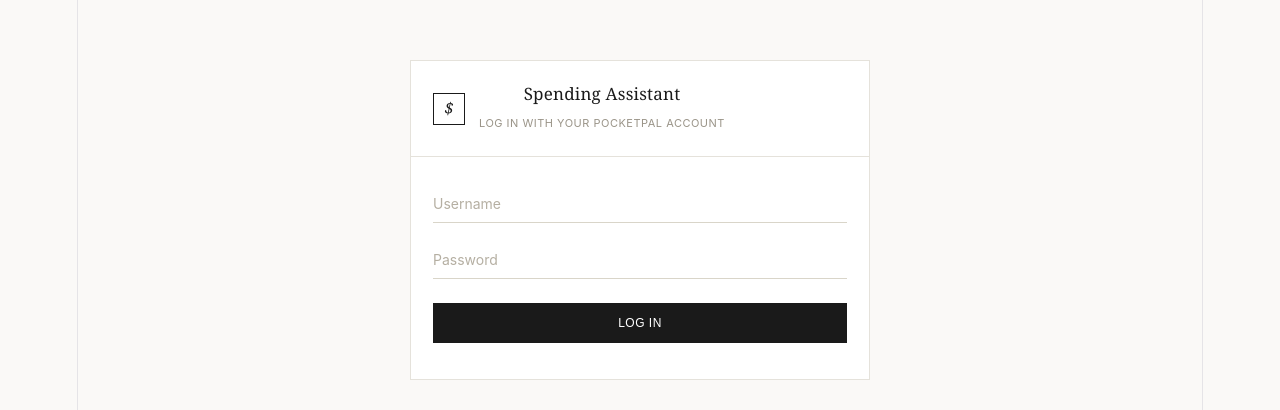
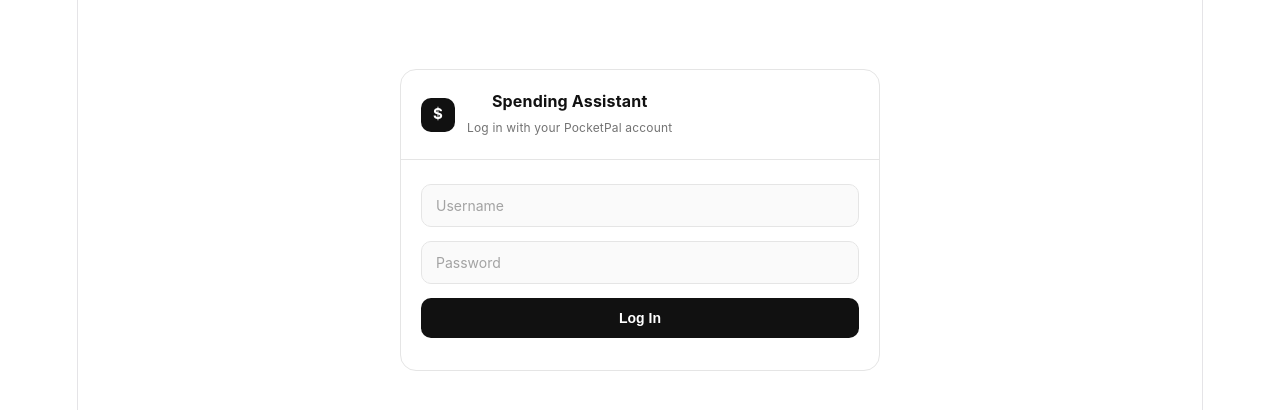
Before and after one commit to Muhammd7737/Ask-Ai-Assistant, a React (Vite) app: page / in a window 1280 px wide. Shown: the part 180-590 px from the top of the page. Built offline with nearby package versions, Linux system fonts and the light colour scheme.

Commit message:
Refactor CSS for improved layout, readability, and consistency in styles

```diff
--- a/src/App.css
+++ b/src/App.css
@@ -4,9 +4,9 @@
 
 body {
   margin: 0;
-  font-family: -apple-system, BlinkMacSystemFont, 'Inter', 'Helvetica Neue', Arial, sans-serif;
-  background: #faf9f7;
-  color: #1a1a1a;
+  font-family: -apple-system, BlinkMacSystemFont, 'Segoe UI', Roboto, Arial, sans-serif;
+  background: #ffffff;
+  color: #111111;
 }
 
 .app-shell {
@@ -14,15 +14,16 @@ body {
   justify-content: center;
   align-items: center;
   min-height: 100vh;
-  padding: 32px;
+  padding: 24px;
 }
 
 .chat-container {
   width: 100%;
-  max-width: 460px;
-  height: 620px;
+  max-width: 480px;
+  height: 640px;
   background: #ffffff;
-  border: 1px solid #e5e2db;
+  border: 1px solid #e5e5e5;
+  border-radius: 16px;
   display: flex;
   flex-direction: column;
   overflow: hidden;
@@ -31,111 +32,88 @@ body {
 .chat-header {
   display: flex;
   align-items: center;
-  gap: 14px;
-  padding: 20px 22px;
-  border-bottom: 1px solid #e5e2db;
+  gap: 12px;
+  padding: 18px 20px;
+  border-bottom: 1px solid #e5e5e5;
 }
 
 .chat-header-icon {
-  width: 32px;
-  height: 32px;
-  border: 1px solid #1a1a1a;
-  color: #1a1a1a;
+  width: 34px;
+  height: 34px;
+  border-radius: 10px;
+  background: #111111;
+  color: white;
   display: flex;
   align-items: center;
   justify-content: center;
-  font-family: 'Georgia', 'Times New Roman', serif;
-  font-size: 16px;
-  font-style: italic;
+  font-weight: 700;
+  font-size: 15px;
 }
 
 .chat-header-title {
-  font-family: 'Georgia', 'Times New Roman', serif;
-  font-weight: 400;
-  font-size: 17px;
-  letter-spacing: 0.2px;
-  color: #1a1a1a;
+  font-weight: 700;
+  font-size: 16px;
+  color: #111111;
 }
 
 .chat-header-subtitle {
-  font-size: 11px;
-  letter-spacing: 0.5px;
-  text-transform: uppercase;
-  color: #9a9488;
-  margin-top: 2px;
+  font-size: 12px;
+  color: #737373;
+  margin-top: 1px;
 }
 
 .messages {
   flex: 1;
   overflow-y: auto;
-  padding: 24px 22px;
+  padding: 18px;
   display: flex;
   flex-direction: column;
-  gap: 20px;
+  gap: 10px;
 }
 
 .message-row {
   display: flex;
-  flex-direction: column;
 }
 
 .message-row.user {
-  align-items: flex-end;
+  justify-content: flex-end;
 }
 
 .message-row.bot {
-  align-items: flex-start;
-}
-
-.message-row::before {
-  font-size: 10px;
-  letter-spacing: 1px;
-  text-transform: uppercase;
-  color: #b5afa2;
-  margin-bottom: 6px;
-}
-
-.message-row.user::before {
-  content: "You";
-}
-
-.message-row.bot::before {
-  content: "Assistant";
+  justify-content: flex-start;
 }
 
 .message {
-  max-width: 85%;
-  padding: 0;
-  font-size: 14.5px;
-  line-height: 1.6;
+  max-width: 78%;
+  padding: 12px 14px;
+  border-radius: 12px;
+  font-size: 14px;
+  line-height: 1.5;
   white-space: pre-wrap;
-  border-radius: 0;
 }
 
 .message.user {
-  background: none;
-  color: #1a1a1a;
-  text-align: right;
+  background: #111111;
+  color: #ffffff;
 }
 
 .message.bot {
-  background: none;
-  color: #3a3a3a;
-  text-align: left;
+  background: #f5f5f5;
+  color: #111111;
 }
 
 .message.typing {
   display: flex;
-  gap: 5px;
+  gap: 4px;
   align-items: center;
-  padding: 2px 0;
+  padding: 14px 16px;
 }
 
 .dot {
-  width: 5px;
-  height: 5px;
+  width: 6px;
+  height: 6px;
   border-radius: 50%;
-  background: #b5afa2;
+  background: #a3a3a3;
   animation: blink 1.4s infinite both;
 }
 
@@ -161,51 +139,49 @@ body {
 
 .input-area {
   display: flex;
-  gap: 10px;
-  padding: 16px 22px;
-  border-top: 1px solid #e5e2db;
+  gap: 8px;
+  padding: 14px 16px;
+  border-top: 1px solid #e5e5e5;
 }
 
 .input-area input {
   flex: 1;
-  padding: 10px 0;
-  border: none;
-  border-bottom: 1px solid #d9d5c9;
+  padding: 10px 14px;
+  border-radius: 10px;
+  border: 1px solid #e5e5e5;
+  background: #fafafa;
   outline: none;
   font-size: 14px;
-  background: transparent;
   font-family: inherit;
 }
 
 .input-area input:focus {
-  border-bottom-color: #1a1a1a;
+  border-color: #111111;
+  background: #ffffff;
 }
 
 .input-area input::placeholder {
-  color: #b5afa2;
+  color: #a3a3a3;
 }
 
 .input-area button {
-  padding: 0 4px;
+  padding: 10px 18px;
+  border-radius: 10px;
   border: none;
-  background: none;
-  color: #1a1a1a;
-  font-weight: 500;
-  font-size: 13px;
-  letter-spacing: 0.3px;
-  text-transform: uppercase;
+  background: #111111;
+  color: white;
+  font-weight: 600;
+  font-size: 14px;
   cursor: pointer;
-  border-bottom: 1px solid #1a1a1a;
 }
 
 .input-area button:disabled {
-  color: #c2beb2;
-  border-bottom-color: #e5e2db;
+  background: #d4d4d4;
   cursor: not-allowed;
 }
 
 .fade-in {
-  animation: fadeSlideIn 0.25s ease-out;
+  animation: fadeSlideIn 0.2s ease-out;
 }
 
 @keyframes fadeSlideIn {
@@ -222,30 +198,30 @@ body {
 
 .suggestions {
   display: flex;
-  flex-direction: column;
-  gap: 0;
-  padding: 0 22px 16px;
+  flex-wrap: wrap;
+  gap: 8px;
+  padding: 0 18px 14px;
 }
 
 .suggestion-chip {
-  background: none;
-  border: none;
-  border-bottom: 1px solid #eeece6;
-  color: #6b6558;
-  padding: 10px 0;
-  font-size: 13px;
-  text-align: left;
+  background: #f5f5f5;
+  border: 1px solid #e5e5e5;
+  color: #111111;
+  border-radius: 10px;
+  padding: 8px 12px;
+  font-size: 12.5px;
   cursor: pointer;
-  transition: color 0.15s;
+  transition: background 0.15s;
 }
 
 .suggestion-chip:hover {
-  color: #1a1a1a;
+  background: #ececec;
 }
 
 @media (max-width: 520px) {
   .chat-container {
     height: 100vh;
+    border-radius: 0;
     max-width: 100%;
   }
 
@@ -262,62 +238,58 @@ body {
 .login-form {
   display: flex;
   flex-direction: column;
-  gap: 18px;
-  padding: 28px 22px;
+  gap: 14px;
+  padding: 24px 20px;
 }
 
 .login-form input {
-  padding: 10px 0;
-  border: none;
-  border-bottom: 1px solid #d9d5c9;
+  padding: 12px 14px;
+  border-radius: 10px;
+  border: 1px solid #e5e5e5;
+  background: #fafafa;
   font-size: 14px;
   outline: none;
-  background: transparent;
   font-family: inherit;
 }
 
 .login-form input::placeholder {
-  color: #b5afa2;
+  color: #a3a3a3;
 }
 
 .login-form input:focus {
-  border-bottom-color: #1a1a1a;
+  border-color: #111111;
+  background: #ffffff;
 }
 
 .login-form button {
   padding: 12px;
-  border: 1px solid #1a1a1a;
-  background: #1a1a1a;
-  color: #ffffff;
-  font-weight: 500;
-  font-size: 12px;
-  letter-spacing: 0.5px;
-  text-transform: uppercase;
+  border-radius: 10px;
+  border: none;
+  background: #111111;
+  color: white;
+  font-weight: 600;
+  font-size: 14px;
   cursor: pointer;
-  margin-top: 6px;
-  transition: opacity 0.15s;
 }
 
 .login-form button:hover {
-  opacity: 0.85;
+  background: #2a2a2a;
 }
 
 .login-error {
-  color: #a13a3a;
-  font-size: 12.5px;
+  color: #d92d20;
+  font-size: 13px;
 }
 
 .logout-button {
   margin-left: auto;
   background: none;
   border: none;
-  color: #9a9488;
-  font-size: 11px;
-  letter-spacing: 0.5px;
-  text-transform: uppercase;
+  color: #737373;
+  font-size: 12.5px;
   cursor: pointer;
 }
 
 .logout-button:hover {
-  color: #1a1a1a;
+  color: #111111;
 }
```
